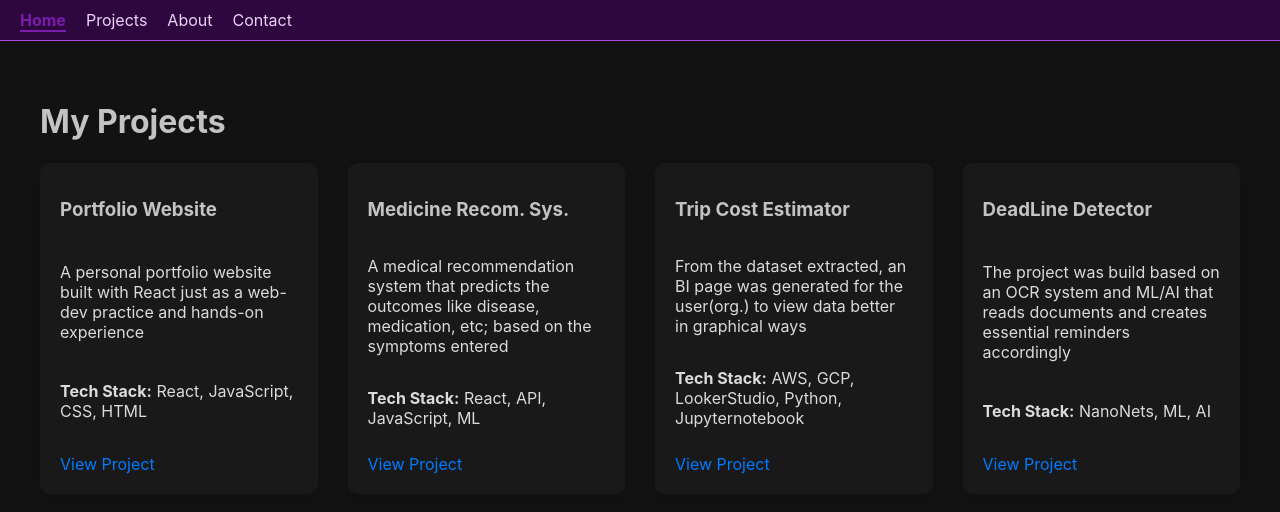
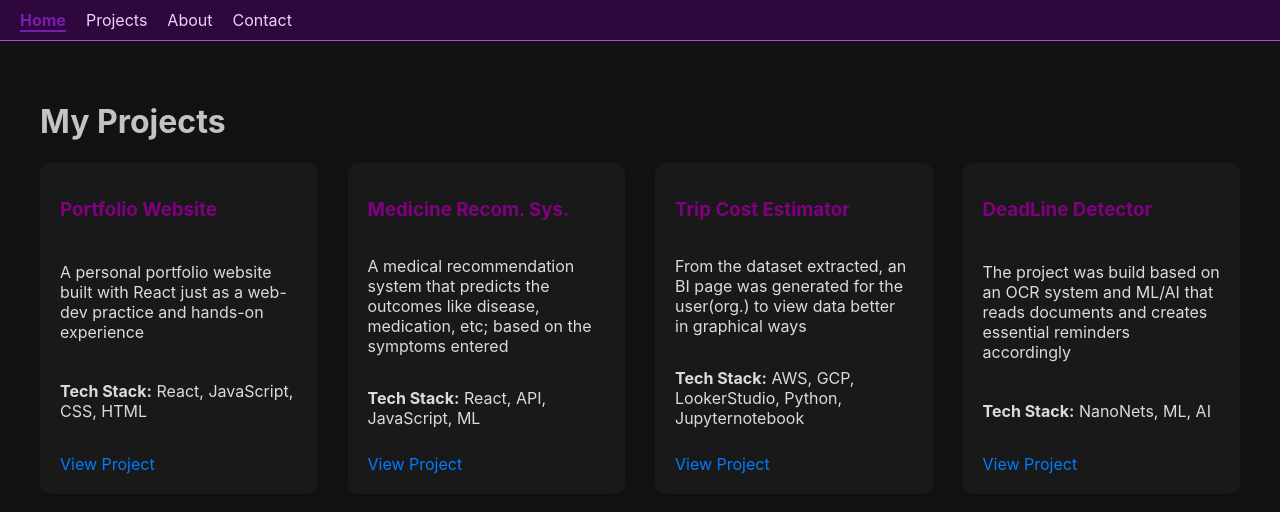
Before and after one commit to AniketKumar10/my-web-profile, a React (Create React App) app in the folder my-web-profile/: page /projects in a window 1280 px wide. Shown: the top 512 px of the page. Built offline with nearby package versions, Linux system fonts and the light colour scheme.

Commit message:
changes-text-css

```diff
--- a/my-web-profile/src/pages/Projects.css
+++ b/my-web-profile/src/pages/Projects.css
@@ -46,7 +46,8 @@ body {
 
 .project-card h3 {
     margin-top: 15px;
-    color:#c4c3c3;
+/* Suggested code may be subject to a license. Learn more: ~LicenseLog:3668556142. */
+    color:purple;
 }
 
 .project-card p {
```
